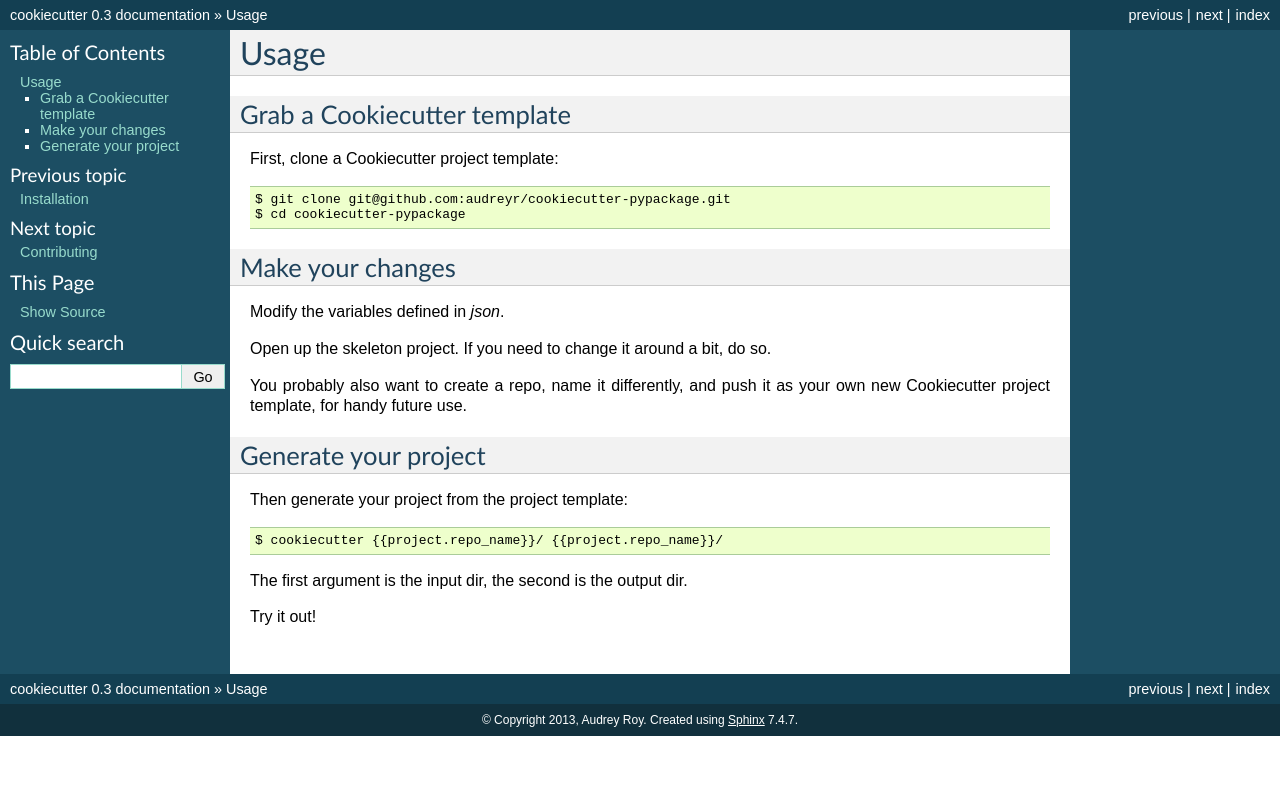
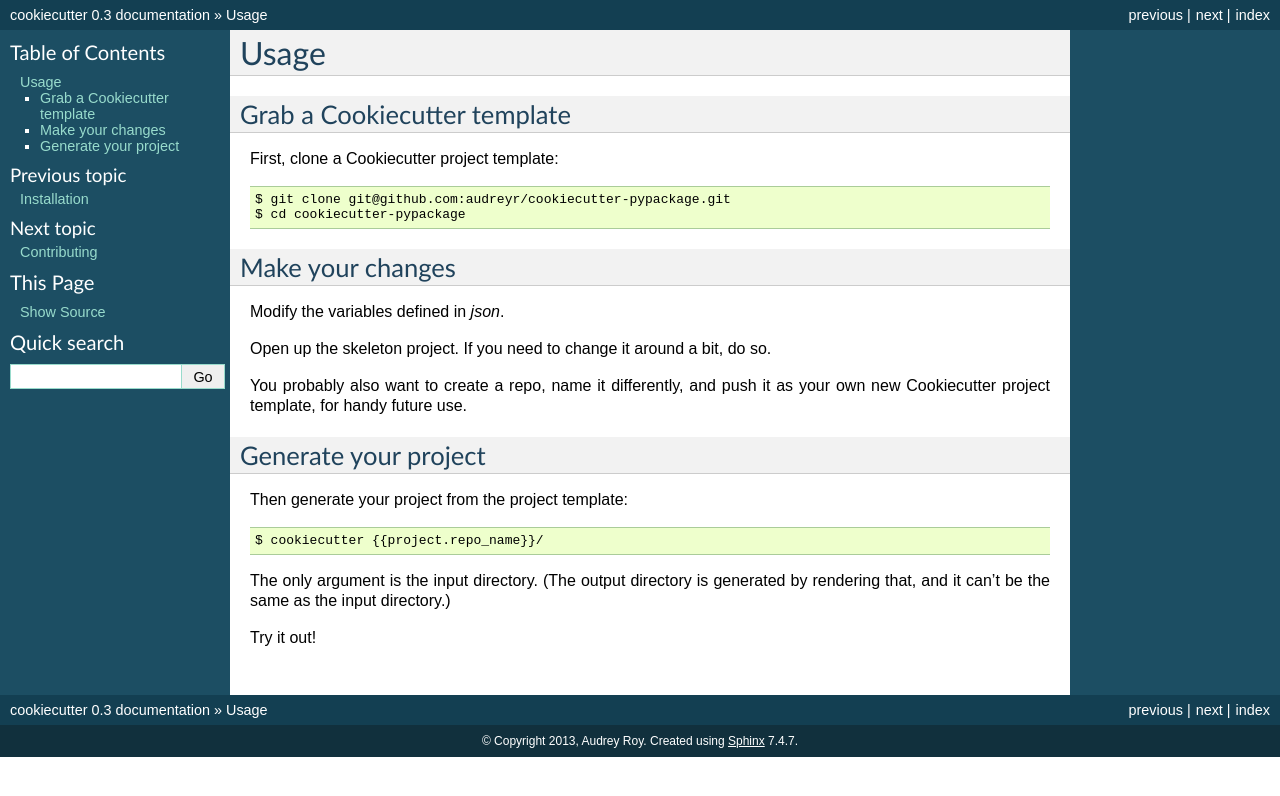
Before and after one commit to c-allen-tech/cookie, a Sphinx documentation site: the page built from docs/usage.rst, in a window 1280 px wide. Shown: the top 796 px of the page. Built offline with Sphinx 7.4.7, drawn with Linux system fonts in a browser that asks for light colours; formulas are drawn with MathJax 3.

Commit message:
Update docs to match changed params.

```diff
--- a/docs/usage.rst
+++ b/docs/usage.rst
@@ -25,8 +25,9 @@ Generate your project
 
 Then generate your project from the project template::
 
-    $ cookiecutter {{project.repo_name}}/ {{project.repo_name}}/
+    $ cookiecutter {{project.repo_name}}/
 
-The first argument is the input dir, the second is the output dir.
+The only argument is the input directory. (The output directory is generated
+by rendering that, and it can't be the same as the input directory.)
 
 Try it out!
```
